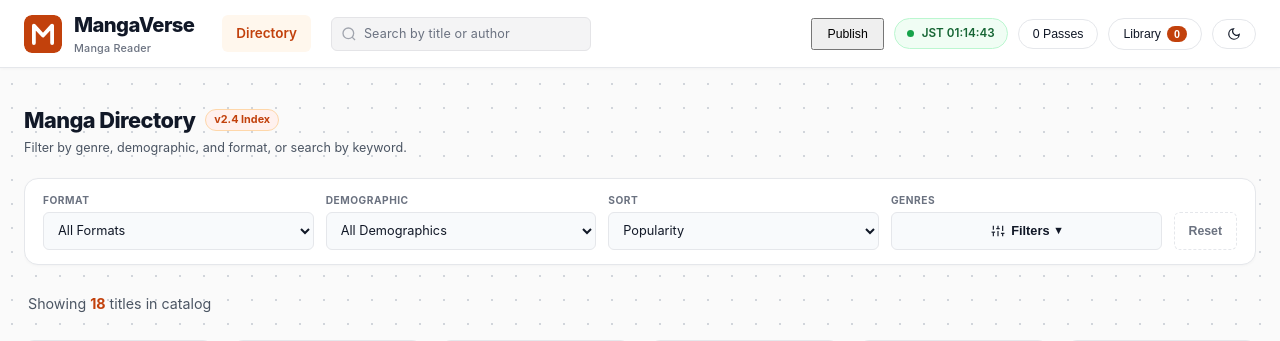
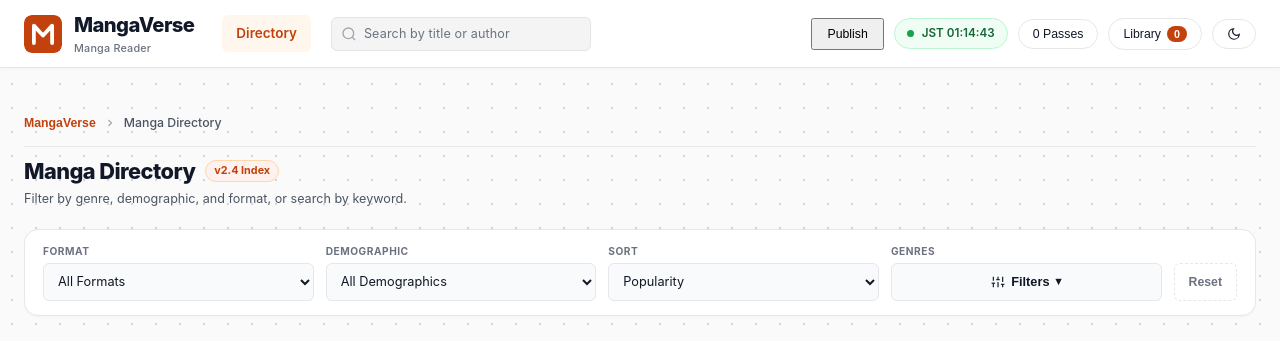
Before and after one commit to avash81/MangaReader, a PHP site: page / in a window 1280 px wide. Shown: the top 341 px of the page. Run offline with PHP 8.4, Linux system fonts and the light colour scheme.

Commit message:
feat: persistent global breadcrumb navigation across catalog, series page, and reader

```diff
--- a/app.js
+++ b/app.js
@@ -736,6 +736,57 @@ const AppState = {
 // ==========================================================================
 // 4. INITIALIZATION & WORKER SETUP
 // ==========================================================================
+// ==========================================================================
+// GLOBAL BREADCRUMB NAVIGATION SYSTEM
+// ==========================================================================
+
+/**
+ * updateBreadcrumb(crumbs)
+ * crumbs = array of { label, action? }
+ *   - action: a JS string to eval onclick, or null for the last (current) crumb
+ * Example: [ { label:"Home" }, { label:"Directory", action:"showCatalogView()" }, { label:"Solo Leveling" } ]
+ */
+function updateBreadcrumb(crumbs) {
+  const nav = document.getElementById("globalBreadcrumb");
+  if (!nav) return;
+
+  if (!crumbs || crumbs.length === 0) {
+    nav.innerHTML = "";
+    nav.style.display = "none";
+    return;
+  }
+
+  nav.style.display = "flex";
+
+  // Build structured JSON-LD BreadcrumbList for SEO
+  const ldItems = crumbs.map((c, i) => ({
+    "@type": "ListItem",
+    "position": i + 1,
+    "name": c.label
+  }));
+
+  nav.innerHTML = `
+    <ol class="breadcrumb-trail" aria-label="Breadcrumb navigation" itemscope itemtype="https://schema.org/BreadcrumbList">
+      ${crumbs.map((c, i) => {
+        const isLast = i === crumbs.length - 1;
+        const sep = i > 0 ? `<li class="crumb-sep-li" aria-hidden="true"><svg width="12" height="12" viewBox="0 0 24 24" fill="none" stroke="currentColor" stroke-width="2.5"><polyline points="9 18 15 12 9 6"/></svg></li>` : "";
+        if (isLast) {
+          return `${sep}<li class="crumb-item crumb-item-current" itemprop="itemListElement" itemscope itemtype="https://schema.org/ListItem">
+            <span itemprop="name" aria-current="page">${escapeHtml(c.label)}</span>
+            <meta itemprop="position" content="${i + 1}"/>
+          </li>`;
+        }
+        return `${sep}<li class="crumb-item" itemprop="itemListElement" itemscope itemtype="https://schema.org/ListItem">
+          <button class="crumb-btn" onclick="${c.action || ''}" itemprop="item">
+            <span itemprop="name">${escapeHtml(c.label)}</span>
+          </button>
+          <meta itemprop="position" content="${i + 1}"/>
+        </li>`;
+      }).join("")}
+    </ol>
+  `;
+}
+
 document.addEventListener("DOMContentLoaded", async () => {
   // 1. Initialize IndexedDB
   try {
@@ -774,6 +825,12 @@ document.addEventListener("DOMContentLoaded", async () => {
   renderCatalog();
   updateCatalogResultsCount();
   setupEventListeners();
+
+  // Set initial breadcrumb: Home > Directory
+  updateBreadcrumb([
+    { label: "MangaVerse", action: "window.scrollTo({top:0,behavior:'smooth'})" },
+    { label: "Manga Directory" }
+  ]);
 
   // 4. Register PWA Service Worker
   if ("serviceWorker" in navigator) {
@@ -1290,12 +1347,32 @@ async function openReader(mangaId, chapterNum = 1, mangadexChapterId = null) {
 
   renderReaderViewport();
   MangaDB.saveProgress(manga.id, chapterNum, 1, AppState.activeReader.totalPages);
+
+  updateBreadcrumb([
+    { label: "MangaVerse", action: "showCatalogView()" },
+    { label: "Directory", action: "showCatalogView()" },
+    { label: manga.title, action: `openMangaDetails('${manga.id}')` },
+    { label: `Chapter ${chapterNum}` }
+  ]);
 }
 
 function closeReader() {
   AppState.activeReader.isOpen = false;
   const modal = document.getElementById("readerModal");
   if (modal) modal.classList.remove("open");
+
+  if (AppState.activeSeriesManga) {
+    updateBreadcrumb([
+      { label: "MangaVerse", action: "showCatalogView()" },
+      { label: "Manga Directory", action: "showCatalogView()" },
+      { label: AppState.activeSeriesManga.title }
+    ]);
+  } else {
+    updateBreadcrumb([
+      { label: "MangaVerse", action: "showCatalogView()" },
+      { label: "Manga Directory" }
+    ]);
+  }
 }
 
 async function downloadCurrentChapterOffline() {
@@ -1561,6 +1638,10 @@ function showCatalogView() {
   if (window.location.hash.startsWith("#/series/")) {
     history.pushState(null, "", window.location.pathname + window.location.search);
   }
+  updateBreadcrumb([
+    { label: "MangaVerse", action: "window.scrollTo({top:0,behavior:'smooth'})" },
+    { label: "Manga Directory" }
+  ]);
   window.scrollTo({ top: 0, behavior: "smooth" });
 }
 
@@ -1573,6 +1654,12 @@ function toggleSeriesShelfMenu(event) {
 function renderSeriesPage(manga) {
   const serSec = document.getElementById("seriesSection");
   if (!serSec) return;
+
+  updateBreadcrumb([
+    { label: "MangaVerse", action: "showCatalogView()" },
+    { label: "Manga Directory", action: "showCatalogView()" },
+    { label: manga.title }
+  ]);
 
   const cover = generateCoverSVG(manga);
   const safeTitle = escapeHtml(manga.title);
--- a/index.html
+++ b/index.html
@@ -151,6 +151,11 @@
 
   <!-- Main Content Body -->
   <main id="mainContent" class="container" tabindex="-1">
+
+    <!-- Global Breadcrumb Trail -->
+    <nav id="globalBreadcrumb" class="global-breadcrumb" aria-label="Breadcrumb">
+      <!-- Rendered via JS: updateBreadcrumb() -->
+    </nav>
 
     <!-- ======================================================================
          SECTION 1: MANGA DIRECTORY & SEARCH (At Top Below Header)
--- a/styles.css
+++ b/styles.css
@@ -3158,3 +3158,68 @@ body {
   color: var(--text-muted);
   font-size: 0.86rem;
 }
+
+/* ==========================================================================
+   GLOBAL BREADCRUMB TRAIL
+   ========================================================================== */
+.global-breadcrumb {
+  display: flex;
+  align-items: center;
+  padding: 10px 0 14px;
+  margin-bottom: 8px;
+  border-bottom: 1px solid var(--border-subtle);
+  overflow-x: auto;
+  white-space: nowrap;
+}
+
+.global-breadcrumb::-webkit-scrollbar {
+  display: none;
+}
+
+.breadcrumb-trail {
+  display: flex;
+  align-items: center;
+  gap: 6px;
+  list-style: none;
+  margin: 0;
+  padding: 0;
+  font-size: 0.82rem;
+}
+
+.crumb-item {
+  display: inline-flex;
+  align-items: center;
+}
+
+.crumb-btn {
+  background: transparent;
+  border: none;
+  padding: 0;
+  color: var(--accent-terracotta);
+  font-size: 0.82rem;
+  font-weight: 600;
+  cursor: pointer;
+  transition: opacity 0.15s ease;
+}
+
+.crumb-btn:hover {
+  text-decoration: underline;
+  opacity: 0.85;
+}
+
+.crumb-sep-li {
+  display: inline-flex;
+  align-items: center;
+  color: var(--text-muted);
+  opacity: 0.6;
+  margin: 0 2px;
+}
+
+.crumb-item-current {
+  color: var(--text-secondary);
+  font-weight: 500;
+  max-width: 280px;
+  overflow: hidden;
+  text-overflow: ellipsis;
+  white-space: nowrap;
+}
```
